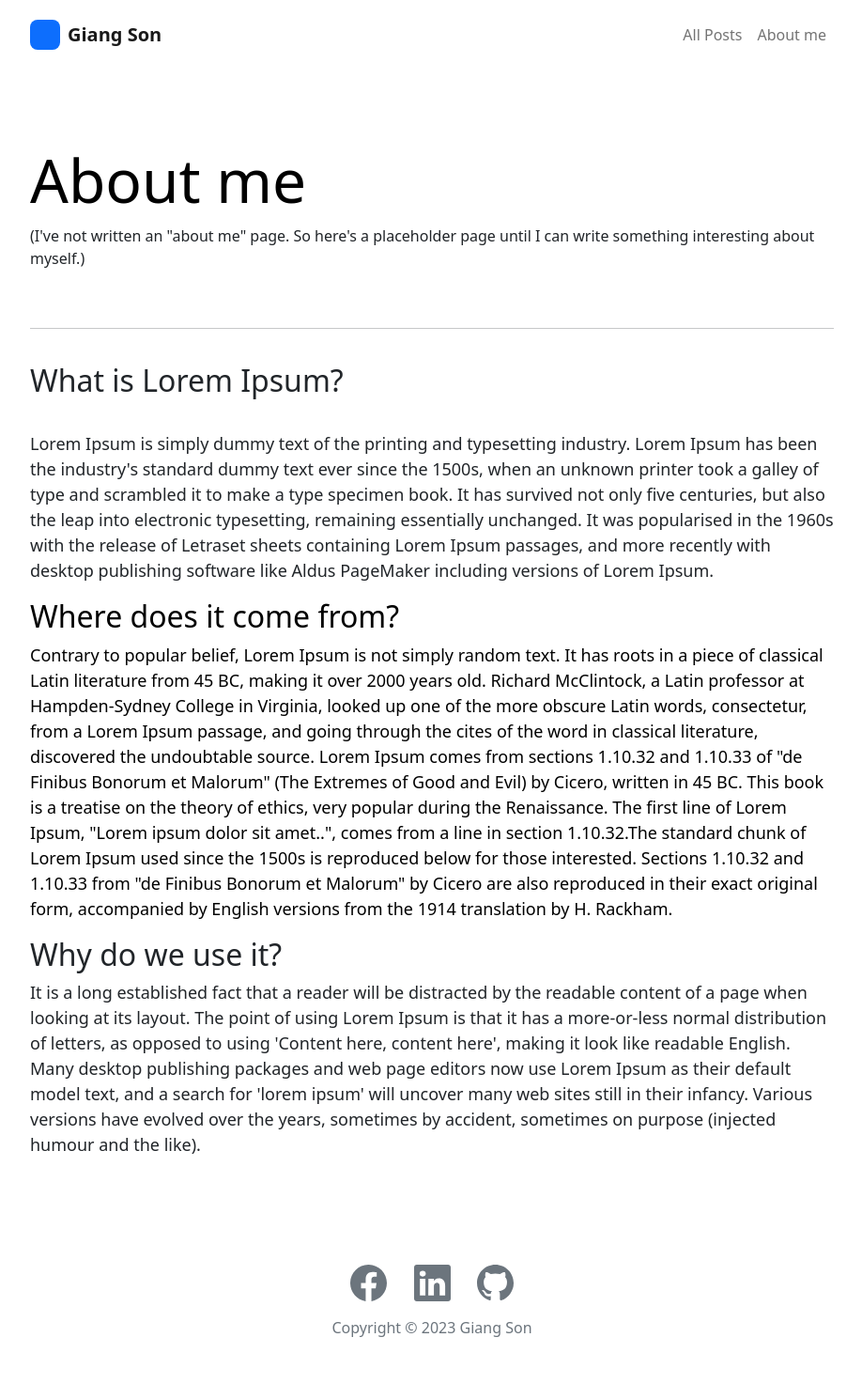
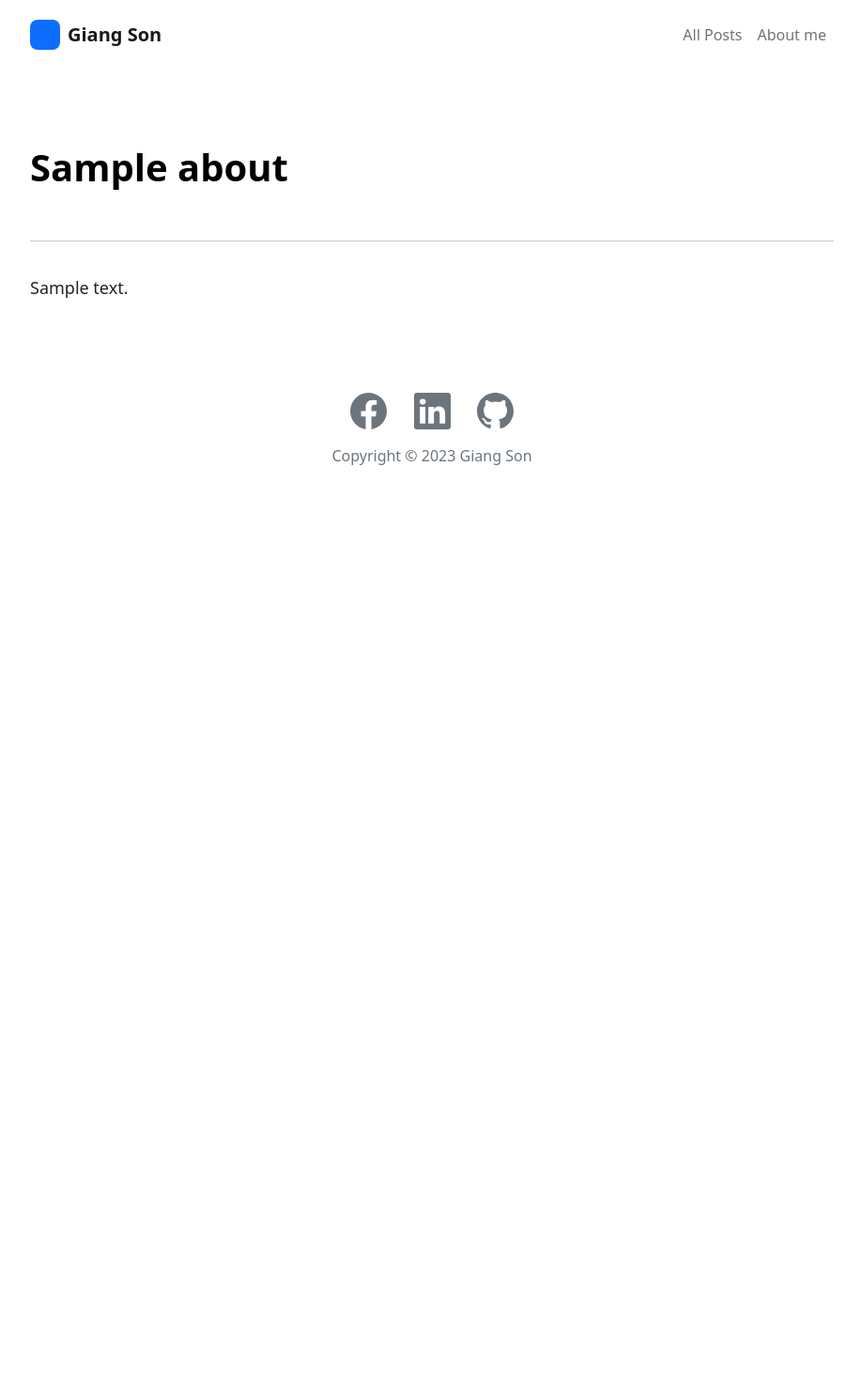
Before and after one commit to giangson19/blog_website, a Django app: page /about/ in a window 1280 px wide. Shown: the whole page at 94% size, without its empty margins (180-1098 px from the left). After the commit the page ends 495 px from the top, so only its background shows below. Run offline with Django 4.2, Linux system fonts and the light colour scheme; tables that the repository leaves empty hold one stand-in row (values such as "Sample post"); parts of the project's set-up code (start-up, migrations or seed data) failed here and were passed over; some libraries are stand-ins or nearby versions.

Commit message:
Add "About" model

```diff
--- a/blog/admin.py
+++ b/blog/admin.py
@@ -1,5 +1,5 @@
 from django.contrib import admin
-from .models import Post
+from .models import Post, About
 
 # admin.site.register(Post)
 
@@ -11,3 +11,4 @@ class PostAdmin(admin.ModelAdmin):
 
 
 admin.site.register(Post, PostAdmin)
+admin.site.register(About)
--- a/blog/models.py
+++ b/blog/models.py
@@ -1,6 +1,7 @@
 from django.db import models
 from django.contrib.auth.models import User
 from tinymce.models import HTMLField
+from django.core.exceptions import ValidationError
 
 STATUS = (
     (0,"Draft"),
@@ -23,3 +24,17 @@ class Post(models.Model):
 
     def __str__(self):
             return self.title
+
+class About(models.Model):
+    title = models.CharField(max_length=200, unique=True)
+    content = HTMLField()
+
+    def save(self, *args, **kwargs):
+        if not self.pk and About.objects.exists():
+        # if you'll not check for self.pk
+        # then error will also be raised in the update of exists model
+            raise ValidationError('There is can be only one JuicerBaseSettings instance')
+        return super(About, self).save(*args, **kwargs)
+
+    def __str__(self):
+        return self.title
--- a/blog/templates/blog/about.html
+++ b/blog/templates/blog/about.html
@@ -8,20 +8,14 @@
     <article>
         <div class="row" id="heading-group">
             <div class="col" style="padding-top: 50px;margin-bottom: 30px;">
-                <h1 class="display-3"><strong><span style="color: rgb(0, 0, 0);">About me</span></strong><br></h1>
-                <p> (I've not written an "about me" page. So here's a placeholder page until I can write something interesting about myself.) </p>
+                <h1><strong><span style="color: rgb(0, 0, 0);">{{ about.title | safe }}</span></strong><br></h1>
             </div>
         </div>
         <hr>
-        <div class="col-xxl-10 offset-xxl-1" id="content">
+        <div class="" id="content" align= "justify">
             <div class="row">
                 <div class="col" style="margin-top: 20px;">
-                    <h2>What is Lorem Ipsum?<br></h2>
-                    <p><br>Lorem Ipsum is simply dummy text of the printing and typesetting industry. Lorem Ipsum has been the industry's standard dummy text ever since the 1500s, when an unknown printer took a galley of type and scrambled it to make a type specimen book. It has survived not only five centuries, but also the leap into electronic typesetting, remaining essentially unchanged. It was popularised in the 1960s with the release of Letraset sheets containing Lorem Ipsum passages, and more recently with desktop publishing software like Aldus PageMaker including versions of Lorem Ipsum.</p>
-                    <h2><span style="color: rgb(0, 0, 0);">Where does it come from?</span><br></h2>
-                    <p><span style="color: rgb(0, 0, 0);">Contrary to popular belief, Lorem Ipsum is not simply random text. It has roots in a piece of classical Latin literature from 45 BC, making it over 2000 years old. Richard McClintock, a Latin professor at Hampden-Sydney College in Virginia, looked up one of the more obscure Latin words, consectetur, from a Lorem Ipsum passage, and going through the cites of the word in classical literature, discovered the undoubtable source. Lorem Ipsum comes from sections 1.10.32 and 1.10.33 of "de Finibus Bonorum et Malorum" (The Extremes of Good and Evil) by Cicero, written in 45 BC. This book is a treatise on the theory of ethics, very popular during the Renaissance. The first line of Lorem Ipsum, "Lorem ipsum dolor sit amet..", comes from a line in section 1.10.32.The standard chunk of Lorem Ipsum used since the 1500s is reproduced below for those interested. Sections 1.10.32 and 1.10.33 from "de Finibus Bonorum et Malorum" by Cicero are also reproduced in their exact original form, accompanied by English versions from the 1914 translation by H. Rackham.</span><br></p>
-                    <h2>Why do we use it?<br></h2>
-                    <p>It is a long established fact that a reader will be distracted by the readable content of a page when looking at its layout. The point of using Lorem Ipsum is that it has a more-or-less normal distribution of letters, as opposed to using 'Content here, content here', making it look like readable English. Many desktop publishing packages and web page editors now use Lorem Ipsum as their default model text, and a search for 'lorem ipsum' will uncover many web sites still in their infancy. Various versions have evolved over the years, sometimes by accident, sometimes on purpose (injected humour and the like).<br></p>
+                    {{ about.content | safe }}
                 </div>
             </div>
         </div>
--- a/blog/views.py
+++ b/blog/views.py
@@ -1,5 +1,5 @@
 from django.shortcuts import render
-from .models import Post
+from .models import Post, About
 from django.views import generic
 
 # Create your views here.
@@ -19,5 +19,9 @@ class PostDetail(generic.DetailView):
     model = Post
     template_name = 'blog/post.html'
 
-class About(generic.TemplateView):
+class About(generic.DetailView):
+    model = About
     template_name = 'blog/about.html'
+
+    def get_object(self):
+        return self.model.objects.get(pk=1)
```
Also changed, not shown: blog/migrations/0006_about.py (added).
